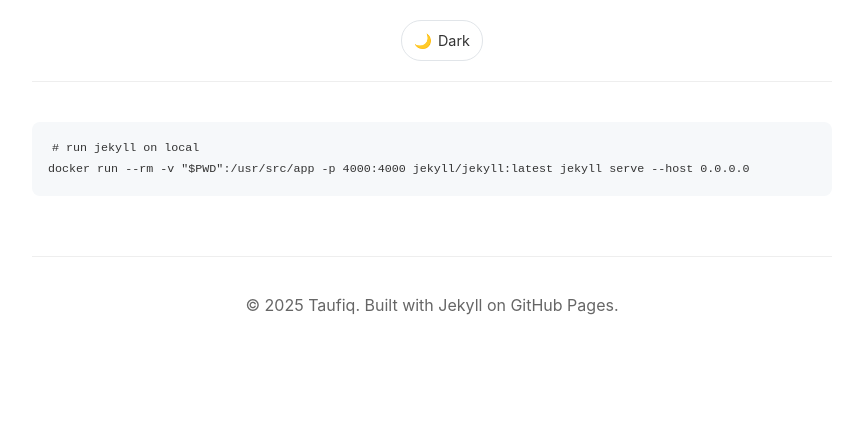
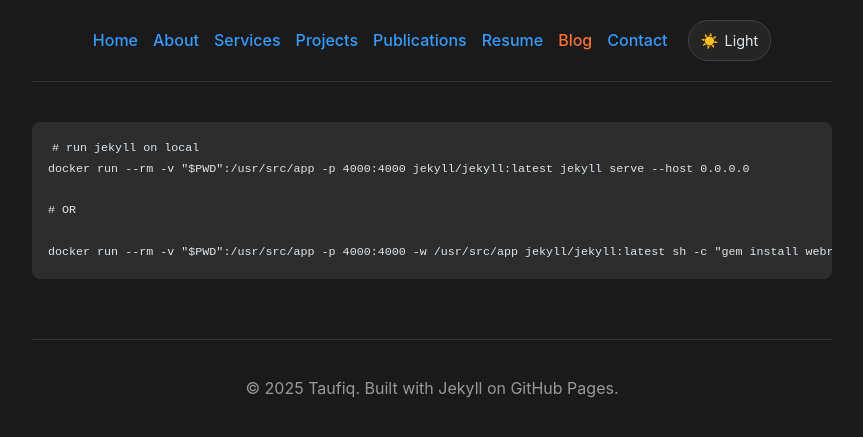
Before and after one commit to taufiq-ai/taufiq-ai.github.io, a Jekyll site: the page built from README_DEV.md, in a window 1280 px wide. Shown: the top 437 px of the page, without its empty margins (208-1071 px from the left). Built offline with Jekyll 4.4.1, drawn with Linux system fonts in a browser that asks for light colours; our own code applies the rules of GitHub Pages for plain Markdown files; a script that is not in the unit is left out.

Commit message:
update dev and blog nav

```diff
--- a/_layouts/default.html
+++ b/_layouts/default.html
@@ -12,6 +12,19 @@
     <style>
         /* Light mode (default) */
         :root {
+            --bg-color: #1a1a1a;
+            --text-color: #e1e5e9;
+            --nav-border: #333333;
+            --card-bg: #252525;
+            --card-border: #404040;
+            --code-bg: #2d2d2d;
+            --link-color: #60a5fa;
+            --meta-color: #999999;
+            --blockquote-border: #404040;
+        }
+
+        /* Dark mode when checkbox is checked */
+        body:has(#theme-toggle:checked) {
             --bg-color: #ffffff;
             --text-color: #333333;
             --nav-border: #eeeeee;
@@ -21,19 +34,6 @@
             --link-color: #2563eb;
             --meta-color: #666666;
             --blockquote-border: #e5e7eb;
-        }
-
-        /* Dark mode when checkbox is checked */
-        body:has(#theme-toggle:checked) {
-            --bg-color: #1a1a1a;
-            --text-color: #e1e5e9;
-            --nav-border: #333333;
-            --card-bg: #252525;
-            --card-border: #404040;
-            --code-bg: #2d2d2d;
-            --link-color: #60a5fa;
-            --meta-color: #999999;
-            --blockquote-border: #404040;
         }
 
         body {
@@ -215,14 +215,23 @@
     <input type="checkbox" id="theme-toggle">
 
     <nav>
-        <!-- ======= Header ======= -->
-        <div id="header-placeholder"></div>
-        <!-- End Header -->
+        <div class="nav-links">
+            <a href="/" style="color: rgb(54, 155, 255);">Home</a>
+            <a href="/about.html" style="color: rgb(54, 155, 255);">About</a>
+            <a href="/services.html" style="color: rgb(54, 155, 255);">Services</a>
+            <a href="/projects.html" style="color: rgb(54, 155, 255);">Projects</a>
+            <a href="/publication.html" style="color: rgb(54, 155, 255);">Publications</a>
+            <a href="/resume.html" style="color: rgb(54, 155, 255);">Resume</a>
+            <a href="/blog/" style="color: rgb(255, 111, 54);">Blog</a>
+            <a href="/contact.html" style="color: rgb(54, 155, 255);">Contact</a>
+        </div>
+
+
         <label for="theme-toggle" class="theme-toggle-label">
-            <span class="theme-icon-light">🌙</span>
-            <span class="theme-icon-dark">☀️</span>
-            <span class="theme-text-light">Dark</span>
-            <span class="theme-text-dark">Light</span>
+            <span class="theme-icon-light">☀️</span>
+            <span class="theme-icon-dark">🌙</span>
+            <span class="theme-text-light">Light</span>
+            <span class="theme-text-dark">Dark</span>
         </label>
     </nav>
 
@@ -233,7 +242,5 @@
     <footer style="margin-top: 60px; padding-top: 20px; border-top: 1px solid var(--nav-border); text-align: center; color: var(--meta-color);">
         <p>&copy; {{ site.time | date: '%Y' }} {{ site.author.name }}. Built with Jekyll on GitHub Pages.</p>
     </footer>
-
-  <script src="assets/js/header.js"></script>
 </body>
 </html>
```
Also changed, not shown: README_DEV.md, 1 other file.
